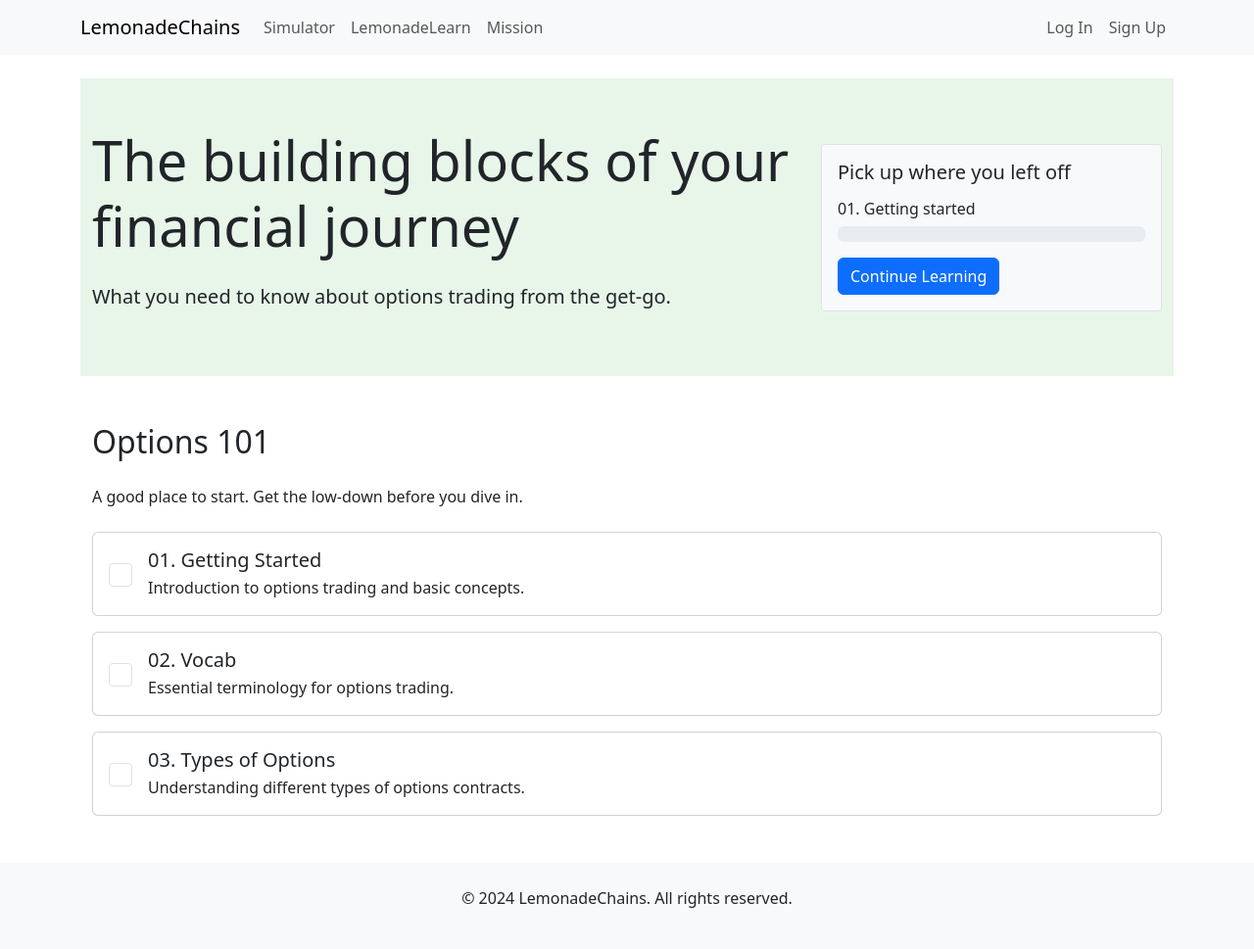
After one commit to Rohan-Anne/LemonadeChains, a Flask app: page /lemonadelearn in a window 1280 px wide. The commit adds this page. Shown: the whole page at 98% size. Run offline with Flask 3, Linux system fonts and the light colour scheme.

Commit message:
added lemonadelearn
basic structure of lemonadelearn

```diff
--- a/app.py
+++ b/app.py
@@ -151,6 +151,10 @@ def simulator():
         return redirect(url_for('login'))
     return render_template('simulator.html')
 
+@app.route('/lemonadelearn')
+def lemonade_learn():
+    return render_template('lemonadelearn.html')
+
 @app.route('/logout')
 def logout():
     session.pop('user_id', None)
--- a/templates/base.html
+++ b/templates/base.html
@@ -4,10 +4,25 @@
   <meta charset="UTF-8">
   <meta name="viewport" content="width=device-width, initial-scale=1.0">
   <title>{% block title %}LemonadeChains{% endblock %}</title>
-  <link rel="stylesheet" href="https://stackpath.bootstrapcdn.com/bootstrap/4.5.2/css/bootstrap.min.css">
+  <link href="https://cdn.jsdelivr.net/npm/bootstrap@5.3.0-alpha1/dist/css/bootstrap.min.css" rel="stylesheet">
+  <link href="https://cdnjs.cloudflare.com/ajax/libs/font-awesome/6.0.0-beta3/css/all.min.css" rel="stylesheet">
   <style>
-    .navbar-text {
-      margin-right: 20px;
+    .hero-section {
+      background-color: #e8f5e9;
+      padding: 50px 0;
+    }
+    .progress-card {
+      background-color: #f8f9fa;
+      border: 1px solid #dee2e6;
+      border-radius: 0.25rem;
+      padding: 1rem;
+    }
+    .article-card {
+      margin-bottom: 1rem;
+    }
+    .checkbox-lg {
+      width: 1.5rem;
+      height: 1.5rem;
     }
   </style>
 </head>
@@ -15,21 +30,35 @@
   <nav class="navbar navbar-expand-lg navbar-light bg-light">
     <div class="container">
       <a class="navbar-brand" href="/">LemonadeChains</a>
-      <div class="collapse navbar-collapse">
-        <ul class="navbar-nav mr-auto">
+      <button class="navbar-toggler" type="button" data-bs-toggle="collapse" data-bs-target="#navbarNav">
+        <span class="navbar-toggler-icon"></span>
+      </button>
+      <div class="collapse navbar-collapse" id="navbarNav">
+        <ul class="navbar-nav me-auto">
           <li class="nav-item">
             <a class="nav-link" href="/simulator">Simulator</a>
           </li>
           <li class="nav-item">
-            <a class="nav-link" href="#">LemonadeLearn</a>
+            <a class="nav-link" href="/lemonadelearn">LemonadeLearn</a>
           </li>
           <li class="nav-item">
             <a class="nav-link" href="#">Mission</a>
           </li>
         </ul>
         {% if 'user_id' in session %}
-          <span class="navbar-text">{{ session['name'] }}</span>
-          <a class="nav-link" href="{{ url_for('logout') }}">Logout</a>
+          <ul class="navbar-nav">
+            <li class="nav-item dropdown">
+              <a class="nav-link dropdown-toggle" href="#" id="navbarDropdown" role="button" data-bs-toggle="dropdown">
+                {{ session['name'] }}
+              </a>
+              <ul class="dropdown-menu dropdown-menu-end">
+                <li><a class="dropdown-item" href="#">Profile</a></li>
+                <li><a class="dropdown-item" href="#">Settings</a></li>
+                <li><hr class="dropdown-divider"></li>
+                <li><a class="dropdown-item" href="{{ url_for('logout') }}">Logout</a></li>
+              </ul>
+            </li>
+          </ul>
         {% else %}
           <ul class="navbar-nav">
             <li class="nav-item">
@@ -55,14 +84,12 @@
     {% block content %}{% endblock %}
   </div>
 
-  <footer class="bg-light py-4">
+  <footer class="bg-light py-4 mt-5">
     <div class="container text-center">
       <p>&copy; 2024 LemonadeChains. All rights reserved.</p>
     </div>
   </footer>
 
-  <script src="https://code.jquery.com/jquery-3.5.1.slim.min.js"></script>
-  <script src="https://cdn.jsdelivr.net/npm/@popperjs/core@2.9.3/dist/umd/popper.min.js"></script>
-  <script src="https://stackpath.bootstrapcdn.com/bootstrap/4.5.2/js/bootstrap.min.js"></script>
+  <script src="https://cdn.jsdelivr.net/npm/bootstrap@5.3.0-alpha1/dist/js/bootstrap.bundle.min.js"></script>
 </body>
 </html>
--- /dev/null
+++ b/templates/lemonadelearn.html
@@ -0,0 +1,73 @@
+{% extends 'base.html' %}
+
+{% block title %}LemonadeLearn{% endblock %}
+
+{% block content %}
+<header class="hero-section">
+  <div class="container">
+    <div class="row align-items-center">
+      <div class="col-lg-8">
+        <h1 class="display-4 mb-4">The building blocks of your financial journey</h1>
+        <p class="lead">What you need to know about options trading from the get-go.</p>
+      </div>
+      <div class="col-lg-4">
+        <div class="progress-card">
+          <h3 class="h5">Pick up where you left off</h3>
+          <h4 class="h6 mt-3">01. Getting started</h4>
+          <div class="progress mt-2">
+            <div class="progress-bar" role="progressbar" style="width: 0%;" aria-valuenow="0" aria-valuemin="0" aria-valuemax="100">0%</div>
+          </div>
+          <a href="#" class="btn btn-primary mt-3">Continue Learning</a>
+        </div>
+      </div>
+    </div>
+  </div>
+</header>
+
+<main class="container my-5">
+  <h2 class="mb-4">Options 101</h2>
+  <p class="mb-4">A good place to start. Get the low-down before you dive in.</p>
+
+  <div class="article-card">
+    <div class="card">
+      <div class="card-body d-flex align-items-center">
+        <div class="form-check me-3">
+          <input class="form-check-input checkbox-lg" type="checkbox" value="" id="article1">
+        </div>
+        <div>
+          <h5 class="card-title mb-1">01. Getting Started</h5>
+          <p class="card-text">Introduction to options trading and basic concepts.</p>
+        </div>
+      </div>
+    </div>
+  </div>
+
+  <div class="article-card">
+    <div class="card">
+      <div class="card-body d-flex align-items-center">
+        <div class="form-check me-3">
+          <input class="form-check-input checkbox-lg" type="checkbox" value="" id="article2">
+        </div>
+        <div>
+          <h5 class="card-title mb-1">02. Vocab</h5>
+          <p class="card-text">Essential terminology for options trading.</p>
+        </div>
+      </div>
+    </div>
+  </div>
+
+  <div class="article-card">
+    <div class="card">
+      <div class="card-body d-flex align-items-center">
+        <div class="form-check me-3">
+          <input class="form-check-input checkbox-lg" type="checkbox" value="" id="article3">
+        </div>
+        <div>
+          <h5 class="card-title mb-1">03. Types of Options</h5>
+          <p class="card-text">Understanding different types of options contracts.</p>
+        </div>
+      </div>
+    </div>
+  </div>
+</main>
+{% endblock %}
```
